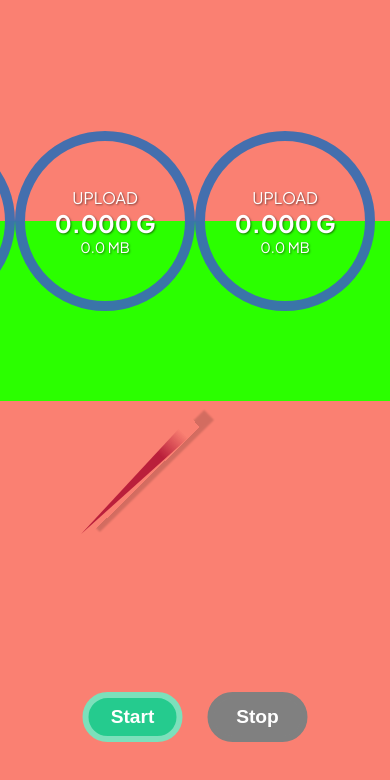
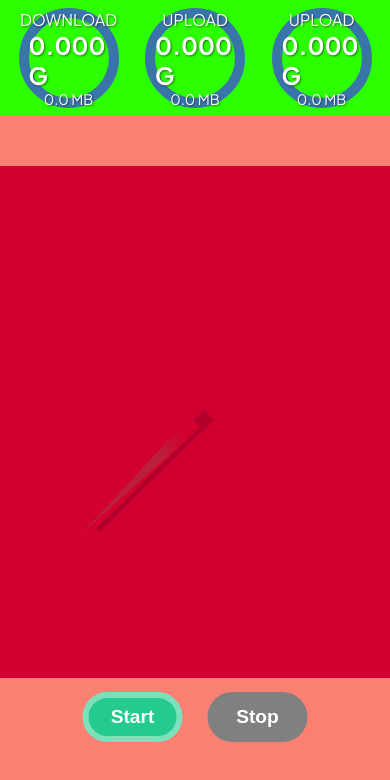
Before and after one commit to Adrinc/gigometro, a website: page index.html in a window 390 px wide. Drawn offline with nearby package versions, Linux system fonts and the light colour scheme; no server answers.

Commit message:
parte superior circulos responsivos, flata texto responsivo

```diff
--- a/css/index.css
+++ b/css/index.css
@@ -29,7 +29,6 @@ body
 
  section{
   display: flex;
-  flex-direction: row;
   align-items: center;
   overflow-wrap: auto;
   box-sizing: border-box;
@@ -38,14 +37,15 @@ body
   background-color: rgba(217, 255, 0, 0.531);
   height: 100vh;
  }
- .main{
+ main{
+  position: relative;
   display: flex;
   flex-direction: column;
-  align-items: center;
-  justify-content: space-evenly;
+  align-items: start;
+  justify-content: space-between;
 
 
-background-color: salmon;
+  background-color: salmon;
   height: 100%;
   width: 100%;
  }
@@ -55,12 +55,54 @@ background-color: salmon;
  .circulos-container{
   display: flex;
   flex-direction: row;
-  align-items: center;
-  overflow-wrap: auto;
+  width: 100%;
+
   justify-content: space-evenly;
+  align-content: center;
+  flex-wrap: wrap;
   background-color: rgb(43, 255, 0);
 
+
  }
+ .circle-download,
+ .circle-upload {
+   display: flex;
+   flex-direction: column;
+   align-items: center;
+   justify-content: center;
+   width: clamp(5rem, 20vw, 10rem);
+   height: clamp(5rem, 20vw, 10rem);
+   border: 10px solid rgba(59, 111, 178, 0.952);/* Borde más grueso */
+   border-radius: 50%;
+   color: white;
+   font-family: 'PlusJakartaSans', sans-serif;
+   font-size: 1rem;
+   z-index: 11;
+   text-shadow: 1px 1px 2px rgba(0, 0, 0, 0.5);
+   margin: 8px;
+
+ }
+
+  .value {
+   font-weight: bold;
+   font-size: 1.5rem;
+
+ }
+
+ .mbps {
+   font-size: 0.9rem;
+ }
+
+
+
+ .circle-download.color-green {
+   background-color: #25cb8e;
+ }
+
+ .circle-upload.color-blue {
+   background-color: #2196f3;
+ }
+
 
 
   .boton {
@@ -118,55 +160,6 @@ background-color: salmon;
 
 
 
-  /* Circulo indicadores de velocidad */
-  .circle-download > div:first-child,
-.circle-upload > div:first-child {
-  text-shadow: 1px 1px 2px rgba(0, 0, 0, 0.5);
-}
-
-  .circle-download,
-  .circle-upload {
-    display: flex;
-    flex-direction: column;
-    align-items: center;
-    justify-content: center;
-    width: 10rem;
-    height: 10rem;
-    border: 10px solid rgba(59, 111, 178, 0.952);/* Borde más grueso */
-    border-radius: 50%;
-    color: white;
-    font-family: 'PlusJakartaSans', sans-serif;
-    font-size: 1rem;
-    z-index: 11;
-    transform: translate(-50%, -50%);
-  }
-
-  .circle-download .value,
-  .circle-upload .value {
-    font-weight: bold;
-    font-size: 1.5rem;
-  }
-
-  .circle-download .mbps,
-  .circle-upload .mbps {
-    font-size: 0.9rem;
-  }
-  .circle-download .value,
-.circle-upload .value,
-.circle-download .mbps,
-.circle-upload .mbps {
-  text-shadow: 1px 1px 2px rgba(0, 0, 0, 0.5);
-}
-
-
-  .circle-download.color-green {
-    background-color: #25cb8e;
-  }
-
-  .circle-upload.color-blue {
-    background-color: #2196f3;
-  }
-
 
 
   .arrow-red {
@@ -218,7 +211,20 @@ background-color: salmon;
     left: 50%;
     width: 32rem;
     height: 32rem;
-
+    background-color: #d20030;
     z-index: 10;
     transform: translate(-50%, -50%);
   }
+
+  .columna-dummy{
+    width: 50%;
+    background-color: aqua;
+    height: 100%;
+  }
+
+  @media screen and (max-width: 1180px) {
+    .columna-dummy{
+      display: none;
+    }
+
+  }
--- a/index.html
+++ b/index.html
@@ -56,9 +56,9 @@
 
 
   <section>
-    <div style="width: 100%; background-color: aqua; height: 100%"></div>
+    <div class="columna-dummy" style="width: 50%; background-color: aqua; height: 100%"></div>
 
-    <div class="main">
+    <main>
 
           <div class="circulos-container">
 
@@ -94,8 +94,8 @@
                 <button id="secondButtonDesk" class="boton boton-secondary disabled" onClick="stopall()" disabled>Stop</button>
         </div>
 
- </div>
- <div style="width: 100%;  background-color: aqua;  height: 100%"></div>
+ </main>
+ <div class="columna-dummy" style="width: 50%;  background-color: aqua;  height: 100%"></div>
 </section>
 
 
```
